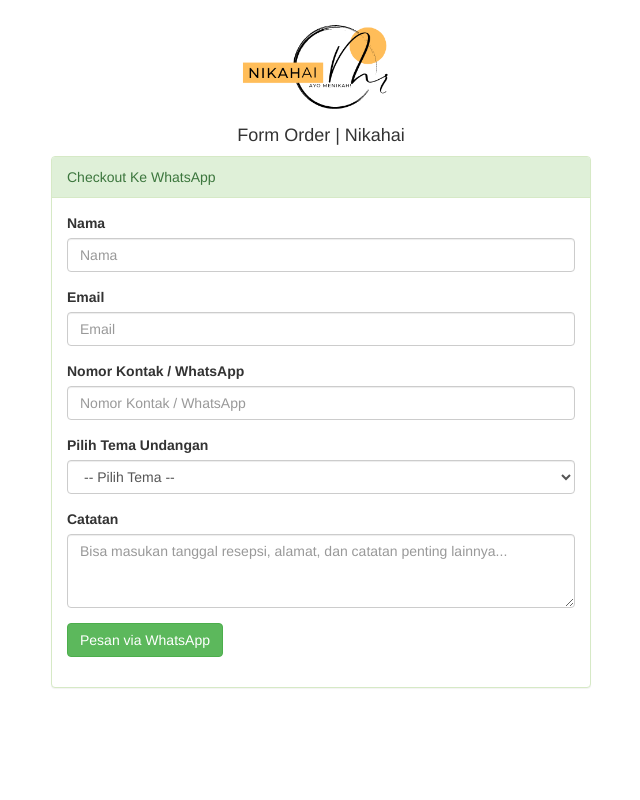
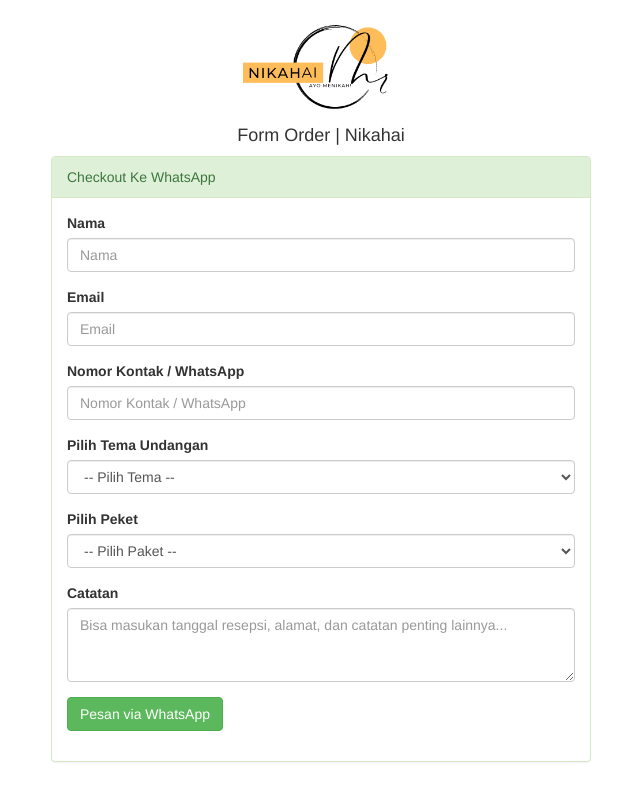
Before and after one commit to master-kamal/nikahai, a plain HTML site: page hal/form-wa.html in a window 1280 px wide. Shown: the whole page, without its empty margins (319-959 px from the left). Drawn offline with nearby package versions, Linux system fonts and the light colour scheme.

Commit message:
Catalog Nikahai

```diff
--- a/hal/form-wa.html
+++ b/hal/form-wa.html
@@ -48,6 +48,15 @@
                         </select>
                     </div>
                     <div class="form-group">
+                        <label>Pilih Peket</label>
+                        <select name="paket" class="form-control" id="paket">
+                            <option value="">-- Pilih Paket --</option>
+                            <option value="Paket Silver">Paket Silver</option>
+                            <option value="Paket Gold">Nikahai Gold</option>
+                            <option value="Paket Platinum">Nikahai Platinum</option>
+                        </select>
+                    </div>
+                    <div class="form-group">
                         <label>Catatan</label>
                         <textarea name="description" class="form-control" rows="3" id="description"
                             placeholder="Bisa masukan tanggal resepsi, alamat, dan catatan penting lainnya..."></textarea>
@@ -68,6 +77,7 @@
                 input_email = $("#email").val(),
                 input_phone = $("#phone").val(),
                 input_product = $("#product").val(),
+                input_paket = $("#paket").val(),
                 input_description = $("#description").val();
 
             /* Pengaturan Whatsapp */
@@ -88,7 +98,8 @@
                     '*Nama* : ' + input_name + '%0A' +
                     '*Alamat Email* : ' + input_email + '%0A' +
                     '*Nomor Kontak / Whatsapp* : ' + input_phone + '%0A' +
-                    '*Produk* : ' + input_product + '%0A' +
+                    '*Tema* : ' + input_product + '%0A' +
+                    '*Paket* : ' + input_paket + '%0A' +
                     '*Catatan* : ' + input_description + '%0A';
 
                 /* Whatsapp Window Open */
```
